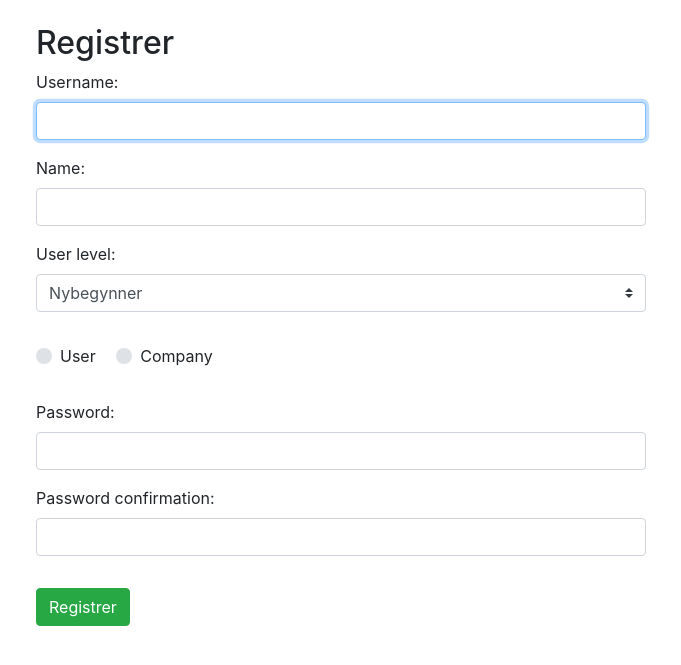
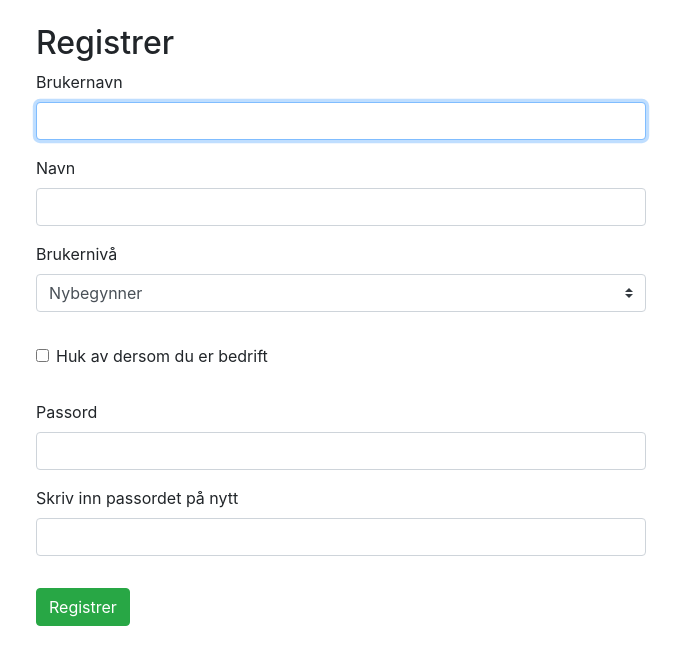
Before and after one commit to WilliamHLe/StrikkDin, a Django app: page /bruker/registrer/ in a window 1280 px wide. Shown: the part 56-721 px from the top of the page, without its empty margins (299-980 px from the left). Run offline with Django 3.2, Linux system fonts and the light colour scheme; some libraries are stand-ins or nearby versions; some web fonts are replaced.

Commit message:
#4 Fikse design på skjema

```diff
--- a/PU13/accounts/admin.py
+++ b/PU13/accounts/admin.py
@@ -10,10 +10,10 @@ class MyUserAdmin(UserAdmin):
     add_form = MyUserCreationForm
     form = MyUserChangeForm
     model = CustomUser
-    list_display = ['username', 'name', 'user_level', 'is_User', 'is_Company']
+    list_display = ['username', 'name', 'user_level', 'is_Company']
     fieldsets = UserAdmin.fieldsets + (
-            (None, {'fields': ('name', 'user_level', 'is_User', 'is_Company')}),
+            (None, {'fields': ('name', 'user_level', 'is_Company')}),
     )  # this will allow to change these fields in admin module
-
+#Fjernet is_User fra fieldsets og list_display
 
 admin.site.register(CustomUser, MyUserAdmin)
--- a/PU13/accounts/forms.py
+++ b/PU13/accounts/forms.py
@@ -15,4 +15,4 @@ class MyUserCreationForm(UserCreationForm):
 class MyUserChangeForm(UserChangeForm):
     class Meta(UserChangeForm):
         model = CustomUser
-        fields = ('username', 'name', 'user_level', 'is_User', 'is_Company')
+        fields = ('username', 'name', 'user_level', 'is_Company')
--- a/PU13/templates/signup.html
+++ b/PU13/templates/signup.html
@@ -13,38 +13,44 @@ Registrer
         <form method="post" novalidate>
             {% csrf_token %}
             <div class="form-group">
-                {{ form.username.label_tag }}
-                {% render_field form.username class="form-control" %}
+                <label for="bnavn">Brukernavn</label>
+                {% render_field form.username id="bnavn" class="form-control" %}
             </div>
              <div class="form-group">
-                {{ form.name.label_tag }}
-                {% render_field form.name class="form-control" %}
+                <label for="navn">Navn</label>
+                {% render_field form.name id="navn" class="form-control" %}
             </div>
 
             <div class="form-group pb-3">
-                {{form.user_level.label_tag}}
-                {% render_field form.user_level class="custom-select" name="field" %}
+                <label for="bniva">Brukernivå</label>
+                {% render_field form.user_level id="bniva" class="custom-select" name="field" %}
             </div>
 
+<!--            <div class="form-group pb-3">-->
+<!--                <div class="form-check">-->
+<!--                        {% render_field form.is_User class="form-check-input" type="checkbox" value="True" id="defaultCheck1" %}-->
+<!--                  <label class="form-check-label" for="defaultCheck1">-->
+<!--                    Bruker-->
+<!--                  </label>-->
+<!--                </div>-->
+<!--            </div>-->
             <div class="form-group pb-3">
-                <div class="custom-control custom-radio custom-control-inline pt">
-                {% render_field form.is_User type="radio" id="customRadio1" name="customRadio" class="custom-control-input" %}
-              <label class="custom-control-label" for="customRadio1">User</label>
-            </div>
-            <div class="custom-control custom-radio custom-control-inline">
-                {% render_field form.is_Company type="radio" id="customRadio2" name="customRadio" class="custom-control-input" %}
-              <label class="custom-control-label" for="customRadio2">Company</label>
-            </div>
+                <div class="form-check">
+                        {% render_field form.is_Company class="form-check-input" type="checkbox" value="True" id="defaultCheck1" %}
+                  <label class="form-check-label" for="defaultCheck1">
+                    Huk av dersom du er bedrift
+                  </label>
+                </div>
             </div>
 
 
             <div class="form-group">
-                {{ form.password1.label_tag }}
-                {% render_field form.password1 class="form-control" %}
+                <label for="pass">Passord</label>
+                {% render_field form.password1 id="pass" class="form-control" %}
             </div>
             <div class="form-group pb-3">
-                {{ form.password2.label_tag }}
-                {% render_field form.password2 class="form-control" %}
+                <label for="pass2">Skriv inn passordet på nytt</label>
+                {% render_field form.password2 id="pass2" class="form-control" %}
             </div>
 
 <!--            {% for field in form %}-->
```
